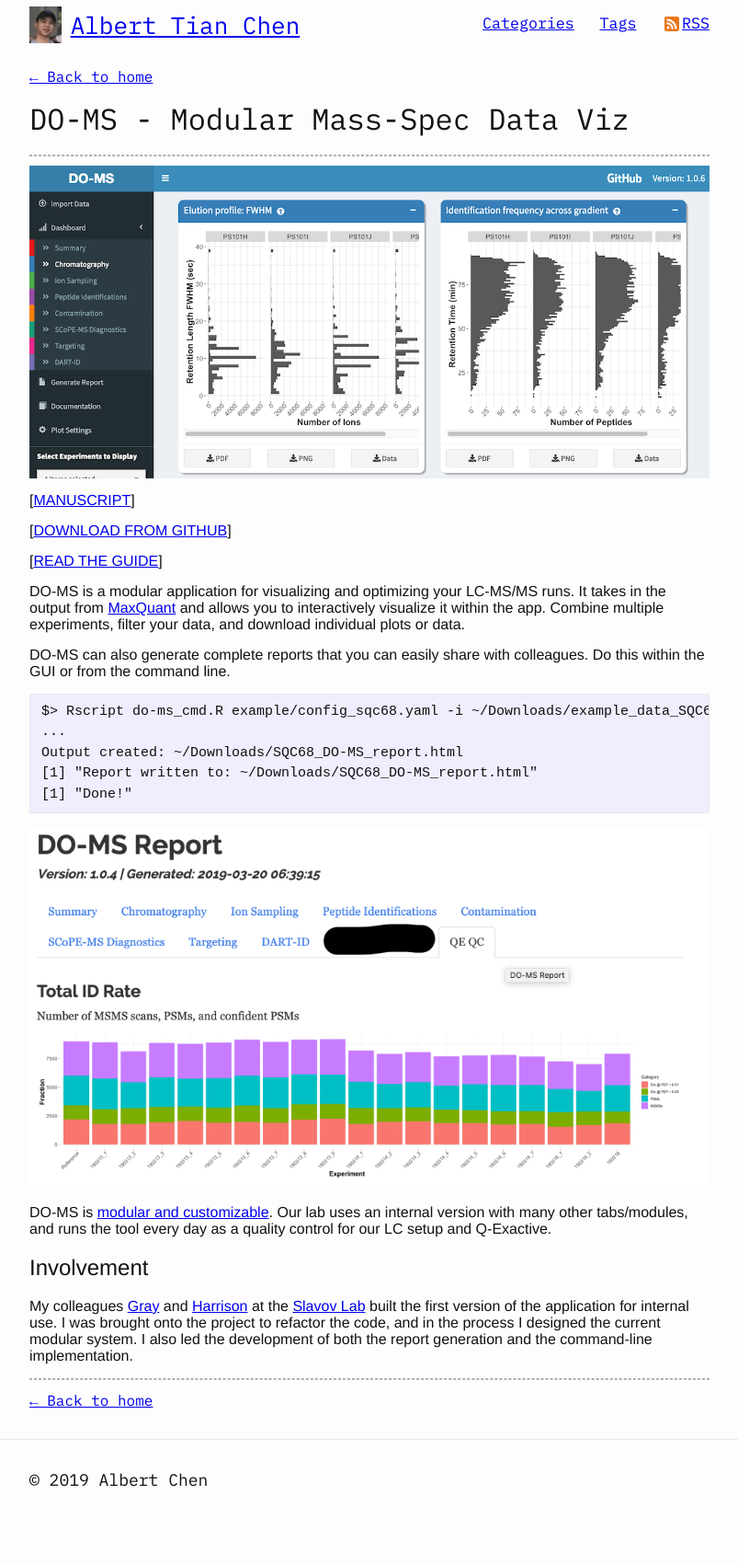
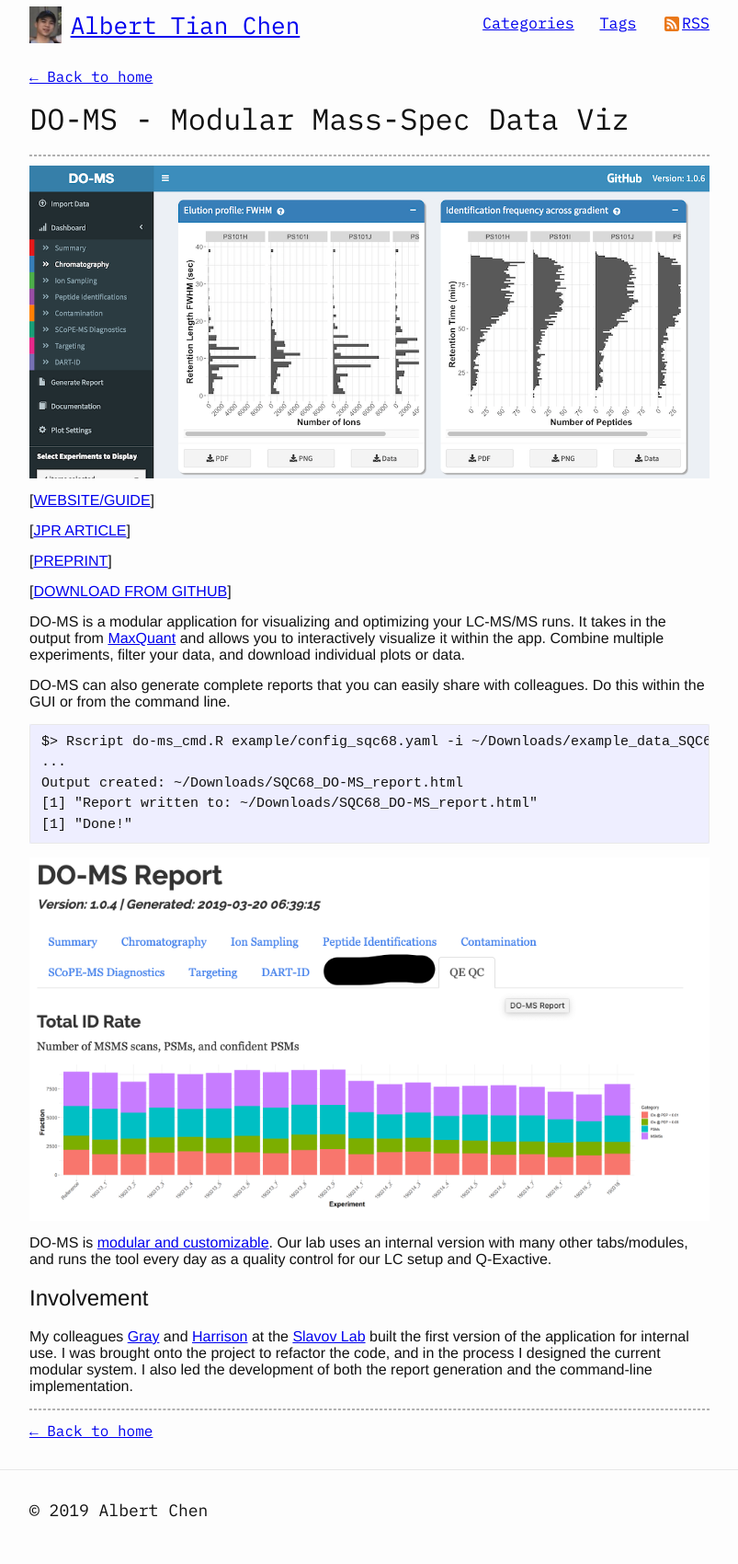
Before and after one commit to atc3/atc3.github.io, a Jekyll site: the page built from _projects/do-ms.md, in a window 1280 px wide. Shown: the whole page at 92% size, without its empty margins (238-1041 px from the left). Built offline with Jekyll 4.4.1, drawn with Linux system fonts in a browser that asks for light colours; before the commit the page ends 1667 px from its top, so only the background shows below that.

Commit message:
add do-ms pub

```diff
--- a/_projects/do-ms.md
+++ b/_projects/do-ms.md
@@ -11,11 +11,14 @@ box_desc: "Extensible, modular visualization and optimization of mass-spec data"
 
  ![](/images/doms_preview.png)
 
-\[[MANUSCRIPT](https://www.biorxiv.org/content/10.1101/512152v1)\]
+ \[[WEBSITE/GUIDE](https://do-ms.slavovlab.net/)\]
+
+\[[JPR ARTICLE](https://doi.org/10.1021/acs.jproteome.9b00039)\]
+
+\[[PREPRINT](https://www.biorxiv.org/content/10.1101/512152v1)\]
 
 \[[DOWNLOAD FROM GITHUB](https://github.com/SlavovLab/DO-MS/releases)\]
 
-\[[READ THE GUIDE](https://github.com/SlavovLab/DO-MS/wiki/Getting-Started-(Application))\]
 
 DO-MS is a modular application for visualizing and optimizing your LC-MS/MS runs. It takes in the output from [MaxQuant](https://maxquant.org/) and allows you to interactively visualize it within the app. Combine multiple experiments, filter your data, and download individual plots or data.
 
@@ -31,7 +34,7 @@ Output created: ~/Downloads/SQC68_DO-MS_report.html
 
  ![](/images/doms_report_preview.png)
 
-DO-MS is [modular and customizable](https://github.com/SlavovLab/DO-MS/wiki/Building-Your-Own-Modules). Our lab uses an internal version with many other tabs/modules, and runs the tool every day as a quality control for our LC setup and Q-Exactive.
+DO-MS is [modular and customizable](https://do-ms.slavovlab.net/docs/build-your-own). Our lab uses an internal version with many other tabs/modules, and runs the tool every day as a quality control for our LC setup and Q-Exactive.
 
 ## Involvement
 
```
